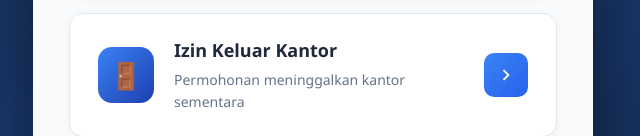
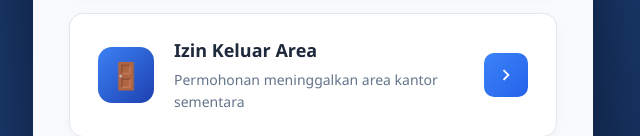
Before and after one commit to mitrakpubctanjungpriok/Website-Mitra-BcPriok, a plain HTML site: page index.html in a window 1280 px wide. Shown: the part 665-801 px from the top of the page, 327-967 px from the left. Drawn offline with Linux system fonts and the light colour scheme.

Commit message:
Update index.html

```diff
--- a/index.html
+++ b/index.html
@@ -195,11 +195,11 @@
                 </div>
             </a>
 
-            <a href="https://absensi-izin-keluar-kantor.pages.dev/" class="menu-item">
+            <a href="https://izin-keluar-area.pages.dev/" class="menu-item">
                 <div class="menu-icon"><span>🚪</span></div>
                 <div class="menu-content">
-                    <span class="menu-title">Izin Keluar Kantor</span>
-                    <span class="menu-desc">Permohonan meninggalkan kantor sementara</span>
+                    <span class="menu-title">Izin Keluar Area</span>
+                    <span class="menu-desc">Permohonan meninggalkan area kantor sementara</span>
                 </div>
                 <div class="menu-arrow">
                     <svg viewBox="0 0 24 24"><path d="M8.59 16.59L13.17 12 8.59 7.41 10 6l6 6-6 6z"/></svg>
```
